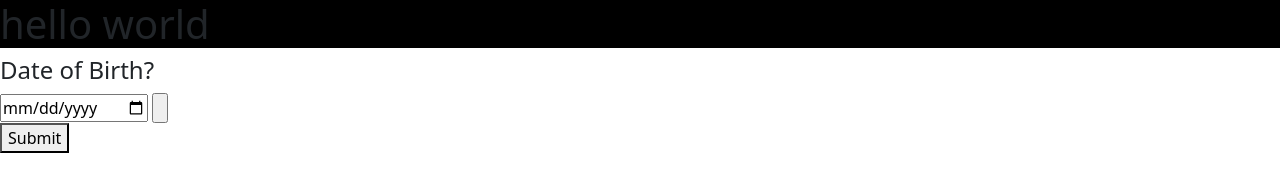
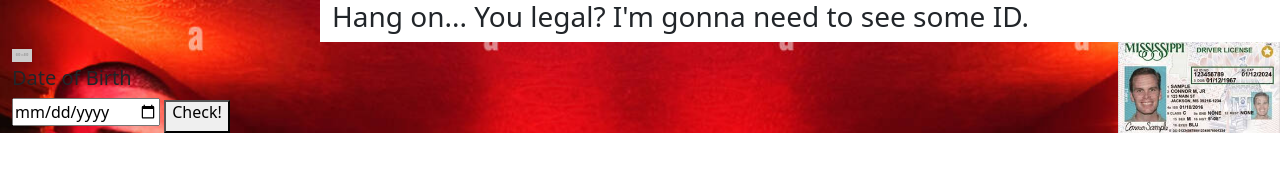
Before and after one commit to K-D-Piper/Age-Tester-Project, a plain HTML site: page index.html in a window 1280 px wide. Drawn offline with Linux system fonts and the light colour scheme; placeholder pictures from the web are drawn by us.

Commit message:
Deleted Everything and restarted
Focused on background first. Added background image of bouncer and place for user do enter age.

```diff
--- a/apps.js
+++ b/apps.js
@@ -44,7 +44,7 @@ if (today - userDate.value >= 21){
 
     return
 }) //arrow funciton end. Allows user's birthday to console log when clicked
-*/
+
 //TODAY'S DATE
 let today = new Date().toLocaleDateString();
 console.log(today); //local date
@@ -75,7 +75,7 @@ submitButton = document.getElementById("submitButton")
 console.log(submitButton) //logs nowhere
 
 //arrow function below
-/*
+
 let whenSubmit = document.getElementById("submit") //connects submit button to JS (now can affect it)
 
 whenSubmit.addEventListener("click", () => {
@@ -95,4 +95,5 @@ whenSubmit.addEventListener("click", () => {
     }
         return
     }) //arrow funciton end. Allows user's birthday to console log when clicked
+
 */
--- a/index.html
+++ b/index.html
@@ -8,15 +8,32 @@
     <title>Age Calculator</title>
 </head>
 <body>
-    <h1>hello world</h1>
-    <form name = submitForm id="myForm" action="">
-        <label for="userAge">
-            <h4>Date of Birth?</h4>
-            <input type="date" name="userDate" id="userDate">
-            <input type="submit" value="" class="submitInput" id= "submitInput">
-            <p><button class="submitButton" id="submitButton">Submit</button></p>
-        </label>
-    </form>
+    <div class="all-In-One container-fluid">
+        <div class="row">
+            <div class="bouncer container-fluid">
+                <div class="row">
+                    <div class="bouncerIntroWords container-fluid">
+                        <div class="row">
+                            <div class="col-3"></div>
+                            <div class="legal col-9">
+                                <h3>Hang on... You legal? I'm gonna need to see some ID.</h3>
+                            </div>
+                        </div>
+                    </div>
+                    <div class="userId">
+                        <div class="userImg">
+                            <img class="img-fluid" src="https://placehold.co/600x400" alt="placeholder image for the users face">
+                        </div>
+                       <div class="userAge">
+                            <h5>Date of Birth</h5>
+                            <input type="date" name="userBday" id="userBday">
+                            <button><h6>Check!</h6></button>
+                        </div>
+                    </div>
+                </div>
+            </div>
+        </div>
+    </div> <!--all-In-One END-->
 </body>
 <script type="text/javascript" src="apps.js"></script>
 </html>
--- a/style/style.css
+++ b/style/style.css
@@ -1,4 +1,20 @@
-h1{
-    background-color: black;
-    color: pink;
+.bouncer{
+    background-image: url(../images/bouncer\ image.jpg);
+    background-size: cover;
+    background-repeat: no-repeat;
 }
+
+.legal{
+    background-color: white;
+}
+
+.userId{
+    background-image: url(../images/id\ image.jpg);
+    background-position: right;
+    background-repeat: no-repeat;
+    background-size: contain;
+}
+
+.userImg img{
+    width: 20px;
+}
```
Also changed, not shown: images/bouncer image.jpg (added), images/id image.jpg (added).
